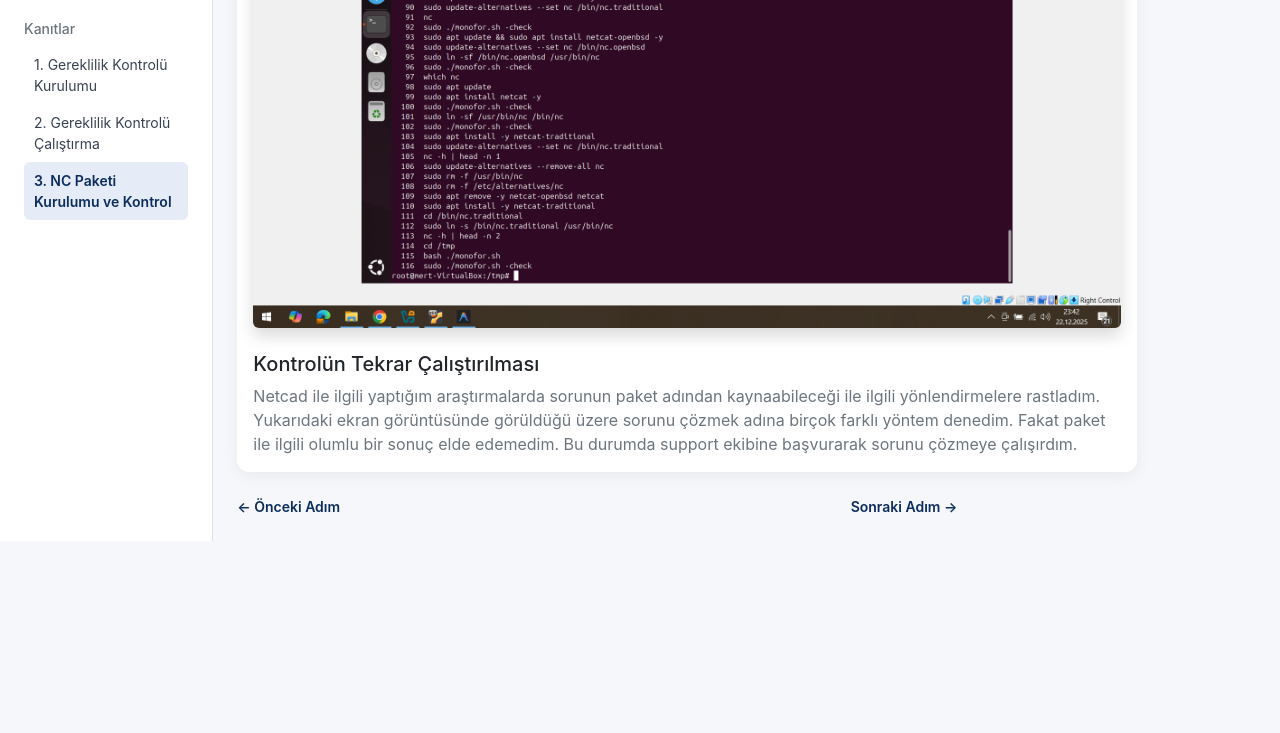
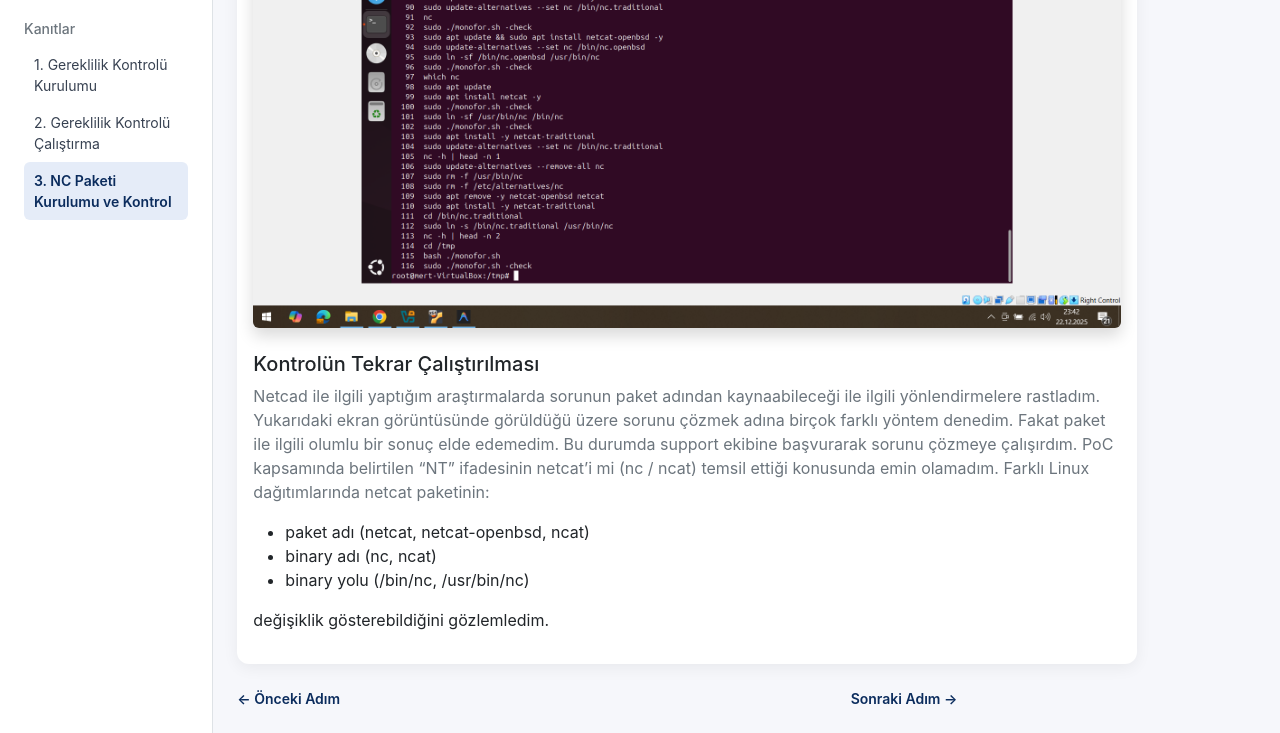
Before and after one commit to omermertkaya/mertidm, a plain HTML site: page nc_install.html in a window 1280 px wide. Shown: the part 553-1286 px from the top of the page. Before the commit the page ends 1094 px from the top, so only its background shows below. Drawn offline with nearby package versions, Linux system fonts and the light colour scheme.

Commit message:
Add files via upload

```diff
--- a/nc_install.html
+++ b/nc_install.html
@@ -134,6 +134,26 @@ sudo apt install -y netcat-openbsd</code></pre>
                             Fakat paket ile ilgili olumlu bir sonuç elde edemedim. Bu durumda support ekibine başvurarak
                             sorunu çözmeye çalışırdım.
 
+                            PoC kapsamında belirtilen “NT” ifadesinin netcat’i mi (nc / ncat) temsil ettiği konusunda
+                            emin olamadım.
+
+                            Farklı Linux dağıtımlarında netcat paketinin:
+
+                        <ul>
+                            <li>
+                                paket adı (netcat, netcat-openbsd, ncat)
+                            </li>
+                            <li>
+                                binary adı (nc, ncat)
+                            </li>
+                            <li>
+                                binary yolu (/bin/nc, /usr/bin/nc)
+                            </li>
+                        </ul>
+
+
+                        değişiklik gösterebildiğini gözlemledim.
+
                         </p>
 
                     </div>
```
